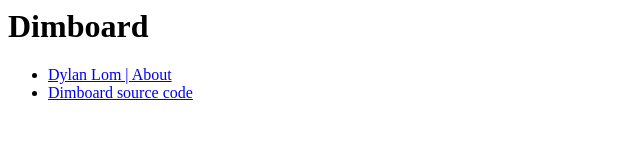
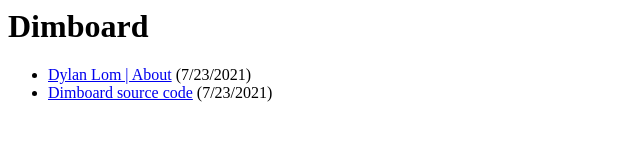
Before and after one commit to dylan-lom/Dimboard-testing, a plain HTML site: page index.html in a window 1280 px wide. Shown: the whole page, without its empty margins (0-640 px from the left). Drawn offline with Linux system fonts and the light colour scheme.

Commit message:
Display date after link
* Show loading spinner while retrieving pins

```diff
--- a/components/DimPin.js
+++ b/components/DimPin.js
@@ -1,10 +1,13 @@
 'use strict'
 
 class DimPin extends HTMLElement {
-    a = document.createElement('a')
+    // TODO: Investigate implications of using shadowRoot -- avoiding for now
+    // due to potential (external) styling limitations.
+    root = document.createElement('div')
+    a = document.createElement('a') // child of root
     details = {
         tags: [],
-        date: new Date(1990, 1, 1)
+        date: document.createElement('span')
     }
 
     constructor() {
@@ -15,9 +18,19 @@ class DimPin extends HTMLElement {
         this.textContent = ''
         this.a.href = this.getAttribute('href')
         this.details.tags = this.getAttribute('tags')?.split(',')
-        this.details.date = new Date(this.getAttribute('date'))
+        this.details.date.textContent = DimPin.FormatDate(new Date(this.getAttribute('date')))
 
-        this.appendChild(this.a)
+        this.root.appendChild(this.a)
+        this.root.appendChild(this.details.date)
+        this.appendChild(this.root)
+    }
+
+    static FormatDate(date) {
+        return ` (${date.toLocaleString().split(',')[0]})`
+    }
+
+    getTags() {
+        return this.details.tags
     }
 }
 
--- a/index.html
+++ b/index.html
@@ -1,11 +1,15 @@
 <html>
     <head>
+        <meta charset="utf-8" />
+        <title>Dimboard</title>
+        <script src="https://dylan-lom.github.io/webcomponents/DjlSpinner.js" defer></script>
         <script src="components/DimPin.js" defer></script>
         <script src="dimboard.js" defer></script>
     </head>
     <body>
         <h1>Dimboard</h1>
         <ul id="pins">
+            <djl-spinner></djl-spinner>
         </ul>
     </body>
 </html>
```
